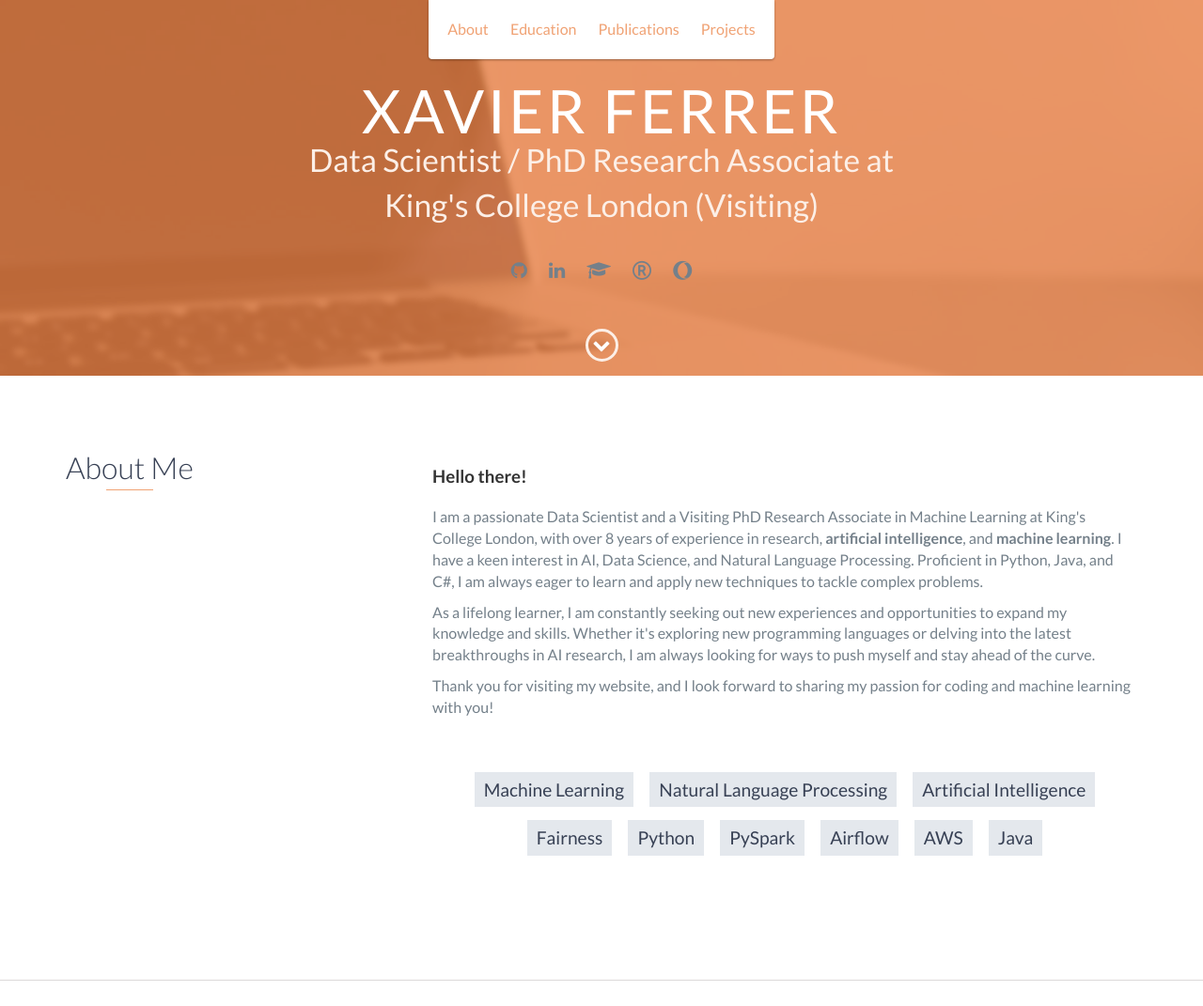
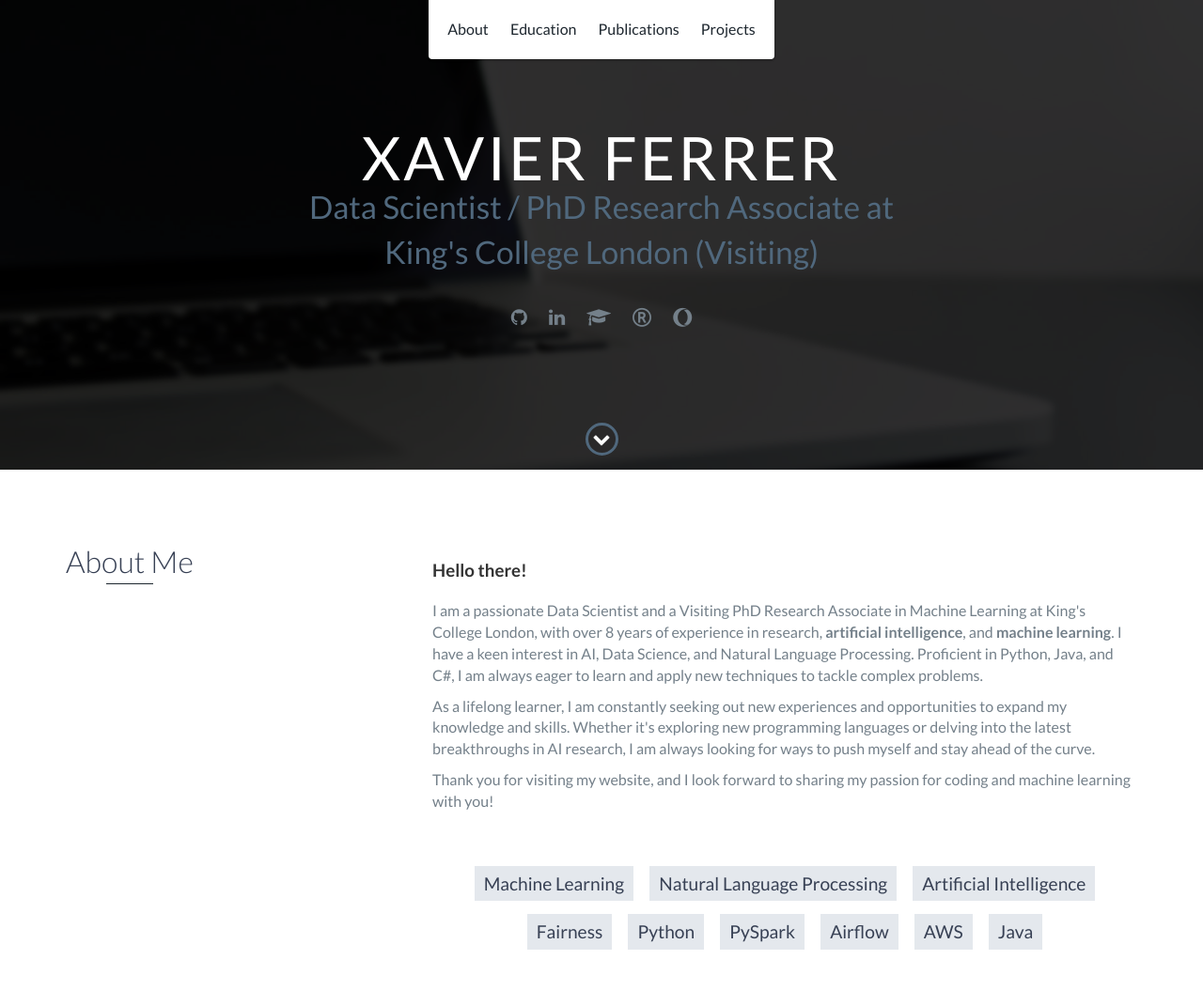
Before and after one commit to fiestau/fiestau.github.io, a website: page index.html in a window 1280 px wide. Shown: the top 1071 px of the page at 94% size. Drawn offline with nearby package versions, Linux system fonts and the light colour scheme.

Commit message:
changed styles

```diff
--- a/scss/styles.scss
+++ b/scss/styles.scss
@@ -34,8 +34,8 @@
 */
 
 // Define base and accent colors
-$base-color: #f0a274;
-$base-color-hover: darken($base-color, 10%);
+$base-color: #1e272f;
+$base-color-hover: darken($base-color, 30%);
 
 // Define background colors
 $background: #fff;
@@ -348,7 +348,7 @@ footer {
 #lead {
     position: relative;
     height: 100vh;
-    min-height: 400px;
+    min-height: 500px;
     max-height: 400px;
     background: url(../images/lead-bg.jpg);
     background-size: cover;
```
Also changed, not shown: css/styles.css.
